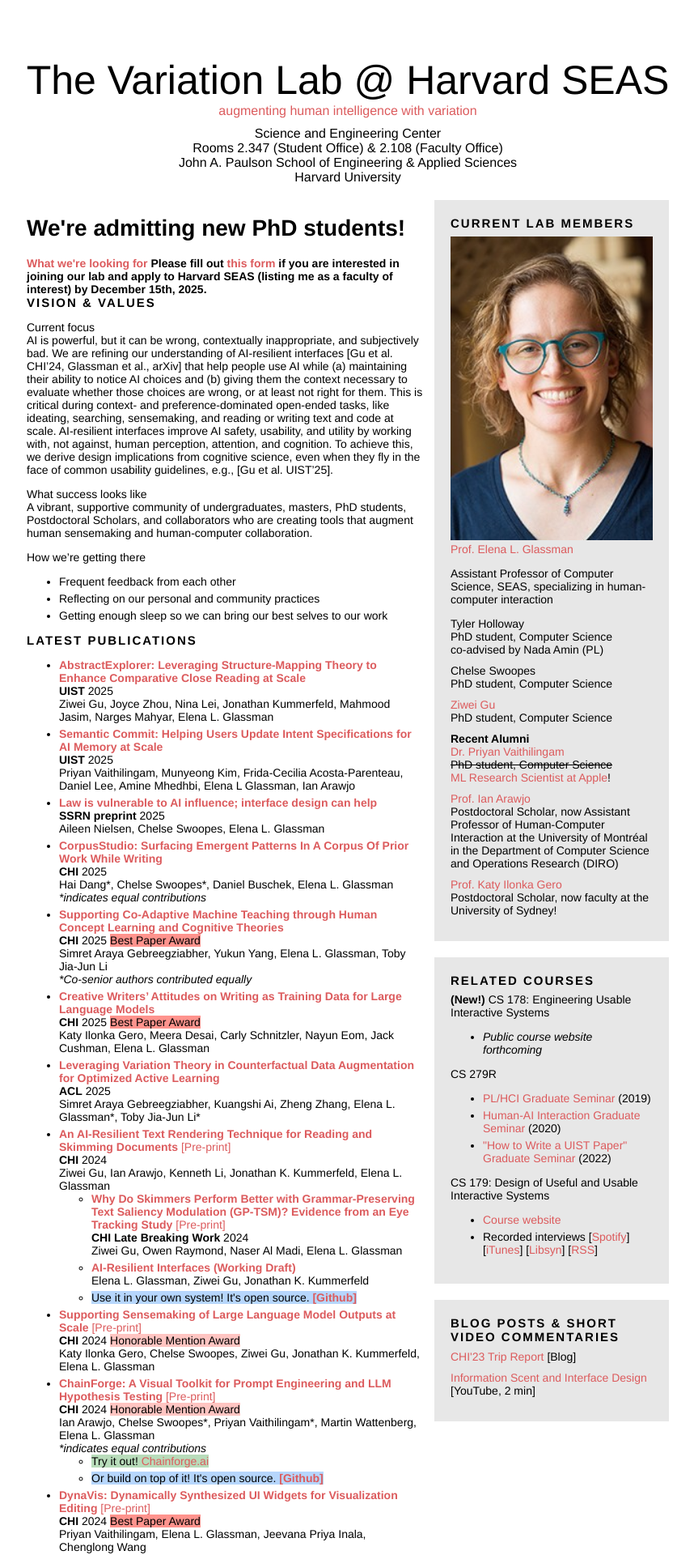
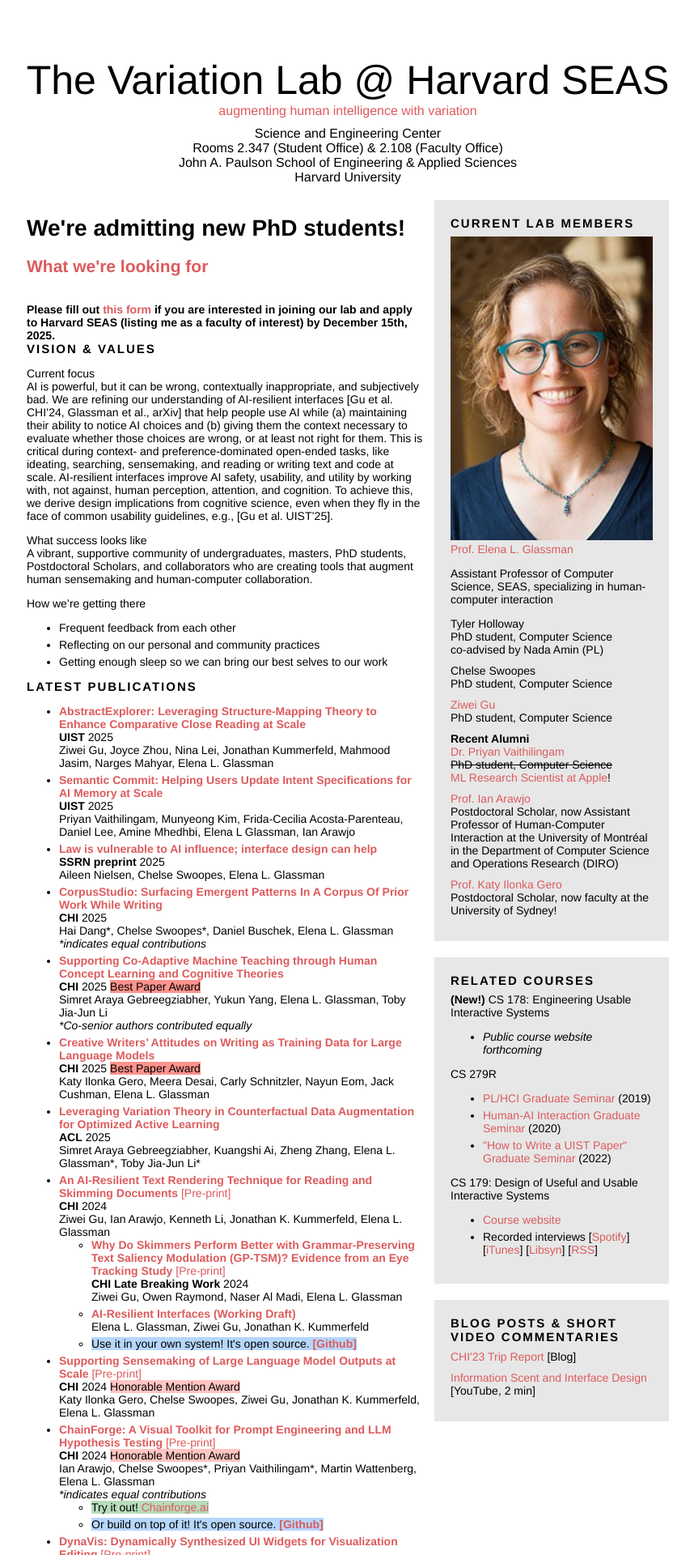
Before and after one commit to eglassman/eglassman.github.io, a Jekyll site: the page built from index.html, in a window 1280 px wide. Shown: the top 1920 px of the page at 81% size, without its empty margins (210-1068 px from the left). Built offline with Jekyll 4.4.1, drawn with Linux system fonts in a browser that asks for light colours.

Commit message:
formatting change

```diff
--- a/index.html
+++ b/index.html
@@ -40,7 +40,7 @@
     <!-- for thought and action
     </p> -->
     <h1>We're admitting new PhD students!</h1>
-    <b><a href="https://docs.google.com/document/d/1CTgkYFeM0JWyDfBiEkPl0LiIC0F81F9XGDyyCAiHDBA/edit?usp=sharing">What we're looking for</a></b>
+    <h2><a href="https://docs.google.com/document/d/1CTgkYFeM0JWyDfBiEkPl0LiIC0F81F9XGDyyCAiHDBA/edit?usp=sharing">What we're looking for</a></h2><br>
     <b>Please fill out <a href="https://forms.gle/rUD2pHvVjQ71njL9A">this form</a> if you are interested in joining our lab and apply to Harvard SEAS (listing me as a faculty of interest) by December 15th, 2025.</b>
 
 
```
